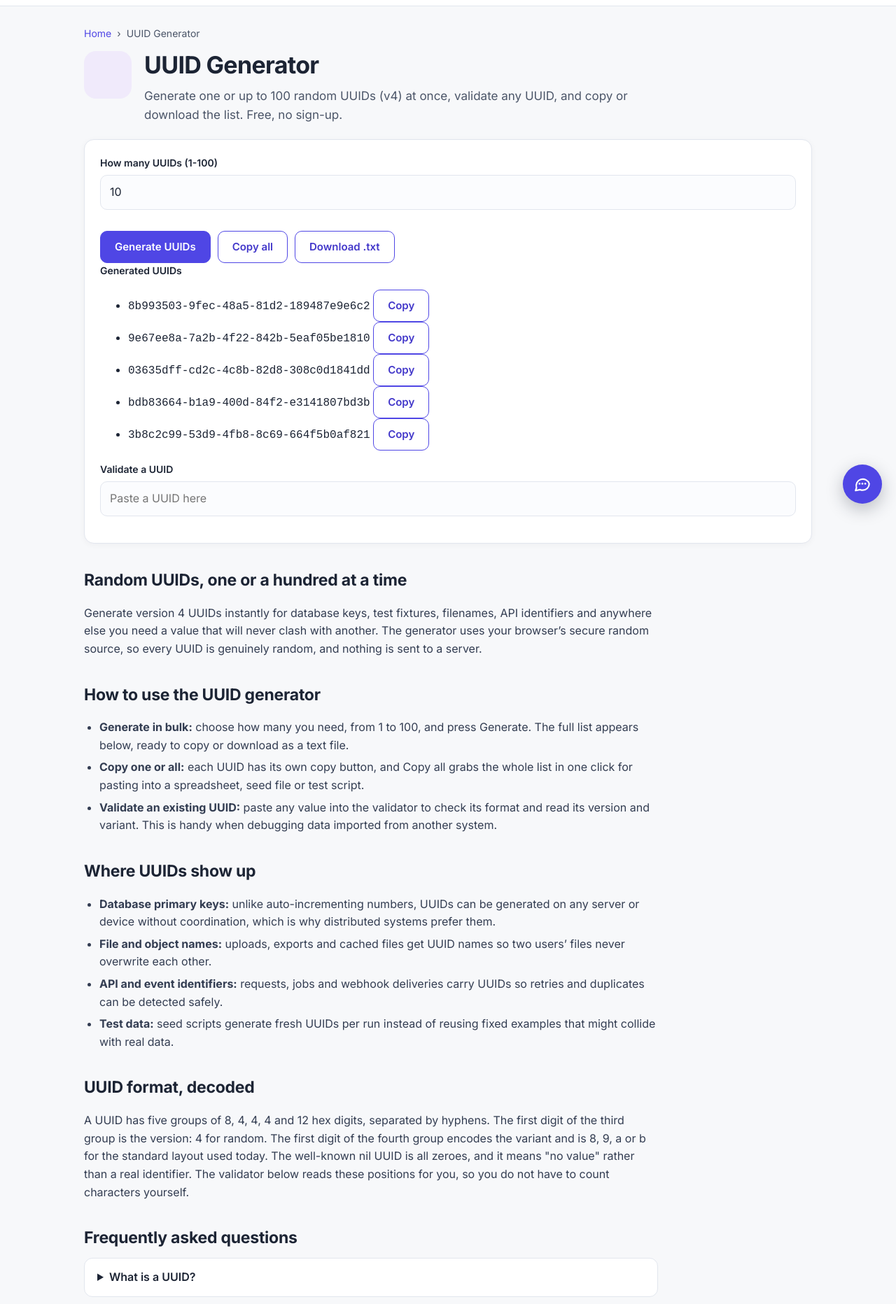
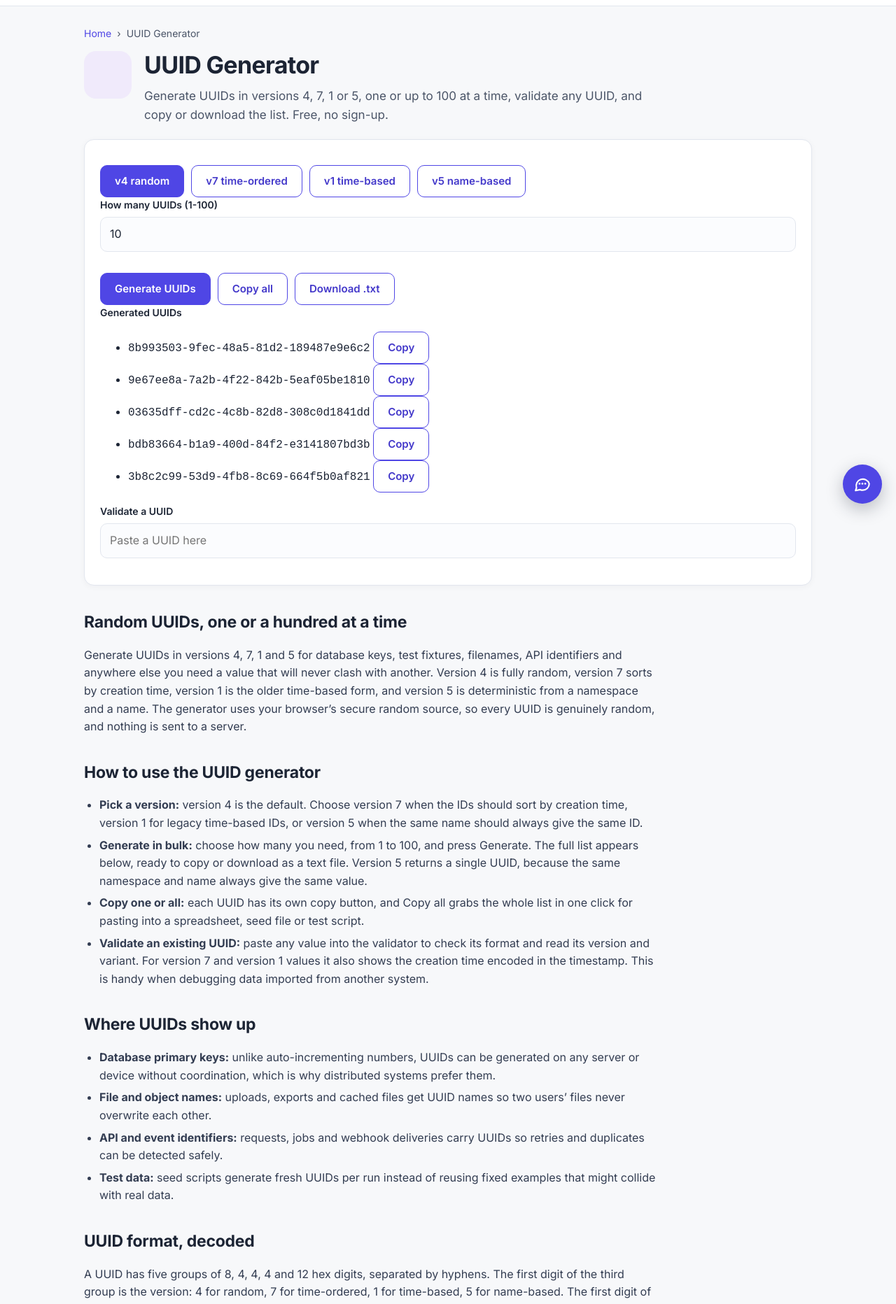
Before and after one commit to saurav73/ToolNest, a React (Vite) app: page /uuid-generator in a window 1280 px wide. Shown: the part 60-1924 px from the top of the page at 70% size. Built offline with nearby package versions, Linux system fonts and the light colour scheme.

Commit message:
UUID Generator: v4, v7, v1 and v5 versions with timestamp validator (competitor parity)

```diff
--- a/src/data/tools.js
+++ b/src/data/tools.js
@@ -343,8 +343,8 @@ export const TOOLS = [
     path: '/uuid-generator',
     name: 'UUID Generator',
     category: 'Developer Tools',
-    blurb: 'Generate one or bulk random UUIDs (v4) instantly, validate any UUID, and copy or download the list.',
-    keywords: 'uuid generator, generate uuid, random uuid, uuid validator',
+    blurb: 'Generate UUIDs in versions 4, 7, 1 or 5, one or up to 100 at a time, and validate any UUID with its version and creation time.',
+    keywords: 'uuid generator, generate uuid, random uuid, uuid validator, uuid v7 generator, uuid v5 generator',
   },
   {
     slug: 'color-picker',
--- a/src/pages/tools/UuidGenerator.jsx
+++ b/src/pages/tools/UuidGenerator.jsx
@@ -8,16 +8,20 @@ const FAQS = [
     a: 'A UUID is a 128-bit identifier written as 32 hexadecimal digits in five groups, like 550e8400-e29b-41d4-a716-446655440000. It is designed to be unique without a central registry: any system can generate one and be confident no other system generated the same value.',
   },
   {
-    q: 'What does version 4 mean?',
-    a: 'The version digit is the first digit of the third group. Version 4 means the identifier was generated from random data, which is the most common kind. Other versions encode a timestamp, a namespace and a name, or a MAC address. This generator produces version 4 UUIDs using your browser’s cryptographically secure random source.',
+    q: 'Which UUID version should I use?',
+    a: 'Version 4 is the safe default: fully random, it reveals nothing about when or where it was made. Version 7 starts with a millisecond timestamp, so values sort by creation time, which keeps database indexes compact; use it for new primary keys, logs and event IDs. Version 1 is the older time-based form and version 5 is deterministic: the same namespace and name always produce the same UUID, which is handy for stable IDs derived from URLs or keys.',
+  },
+  {
+    q: 'What is a version 5 UUID?',
+    a: 'A version 5 UUID is made by hashing a namespace UUID together with a name using SHA-1. Pick a namespace (DNS, URL, OID or X.500, or your own UUID), type a name, and the same inputs always give the same UUID. That makes it useful for stable identifiers, for example one ID per product page, while version 4 gives a fresh random value every time.',
   },
   {
     q: 'Can two UUIDs ever collide?',
-    a: 'In theory yes, in practice no. With 122 random bits, you would need to generate about a billion UUIDs per second for roughly a century before a collision became likely. For database keys, filenames, session tokens and API identifiers, version 4 UUIDs are treated as unique.',
+    a: 'In theory yes, in practice no. A version 4 UUID has 122 random bits, so you would need to generate about a billion UUIDs per second for roughly a century before a collision became likely. For database keys, filenames, session tokens and API identifiers, UUIDs are treated as unique.',
   },
   {
     q: 'How do I check whether a UUID is valid?',
-    a: 'Paste it into the validator below. It checks the 8-4-4-4-12 grouping, the hexadecimal characters, and reads the version digit and the variant bits, so you can tell at a glance whether a value is a version 4 UUID or something else entirely.',
+    a: 'Paste it into the validator below. It checks the 8-4-4-4-12 grouping, the hexadecimal characters, and reads the version digit and the variant bits, so you can tell at a glance whether a value is a version 4 UUID or something else entirely. For version 7 and version 1 values it also reads the creation time out of the timestamp.',
   },
 ];
 
@@ -25,16 +29,20 @@ const CONTENT = (
   <>
     <h2>Random UUIDs, one or a hundred at a time</h2>
     <p>
-      Generate version 4 UUIDs instantly for database keys, test fixtures,
+      Generate UUIDs in versions 4, 7, 1 and 5 for database keys, test fixtures,
       filenames, API identifiers and anywhere else you need a value that will
-      never clash with another. The generator uses your browser’s secure random
-      source, so every UUID is genuinely random, and nothing is sent to a server.
+      never clash with another. Version 4 is fully random, version 7 sorts by
+      creation time, version 1 is the older time-based form, and version 5 is
+      deterministic from a namespace and a name. The generator uses your
+      browser’s secure random source, so every UUID is genuinely random, and
+      nothing is sent to a server.
     </p>
     <h2>How to use the UUID generator</h2>
     <ul>
-      <li><strong>Generate in bulk:</strong> choose how many you need, from 1 to 100, and press Generate. The full list appears below, ready to copy or download as a text file.</li>
+      <li><strong>Pick a version:</strong> version 4 is the default. Choose version 7 when the IDs should sort by creation time, version 1 for legacy time-based IDs, or version 5 when the same name should always give the same ID.</li>
+      <li><strong>Generate in bulk:</strong> choose how many you need, from 1 to 100, and press Generate. The full list appears below, ready to copy or download as a text file. Version 5 returns a single UUID, because the same namespace and name always give the same value.</li>
       <li><strong>Copy one or all:</strong> each UUID has its own copy button, and Copy all grabs the whole list in one click for pasting into a spreadsheet, seed file or test script.</li>
-      <li><strong>Validate an existing UUID:</strong> paste any value into the validator to check its format and read its version and variant. This is handy when debugging data imported from another system.</li>
+      <li><strong>Validate an existing UUID:</strong> paste any value into the validator to check its format and read its version and variant. For version 7 and version 1 values it also shows the creation time encoded in the timestamp. This is handy when debugging data imported from another system.</li>
     </ul>
     <h2>Where UUIDs show up</h2>
     <ul>
@@ -46,15 +54,87 @@ const CONTENT = (
     <h2>UUID format, decoded</h2>
     <p>
       A UUID has five groups of 8, 4, 4, 4 and 12 hex digits, separated by
-      hyphens. The first digit of the third group is the version: 4 for random.
-      The first digit of the fourth group encodes the variant and is 8, 9, a or
-      b for the standard layout used today. The well-known nil UUID is all
-      zeroes, and it means "no value" rather than a real identifier. The
-      validator below reads these positions for you, so you do not have to count
-      characters yourself.
+      hyphens. The first digit of the third group is the version: 4 for random,
+      7 for time-ordered, 1 for time-based, 5 for name-based. The first digit of
+      the fourth group encodes the variant and is 8, 9, a or b for the standard
+      layout used today. The well-known nil UUID is all zeroes, and it means "no
+      value" rather than a real identifier. The validator below reads these
+      positions for you, so you do not have to count characters yourself.
     </p>
   </>
 );
+
+const NAMESPACES = {
+  dns: '6ba7b810-9dad-11d1-80b4-00c04fd430c8',
+  url: '6ba7b811-9dad-11d1-80b4-00c04fd430c8',
+  oid: '6ba7b812-9dad-11d1-80b4-00c04fd430c8',
+  x500: '6ba7b814-9dad-11d1-80b4-00c04fd430c8',
+};
+
+function bytesToUuid(bytes) {
+  const hex = [...bytes].map((b) => b.toString(16).padStart(2, '0')).join('');
+  return `${hex.slice(0, 8)}-${hex.slice(8, 12)}-${hex.slice(12, 16)}-${hex.slice(16, 20)}-${hex.slice(20)}`;
+}
+
+function randomBytes(n) {
+  const b = new Uint8Array(n);
+  window.crypto.getRandomValues(b);
+  return b;
+}
+
+// RFC 9562 version 7: 48-bit Unix millisecond timestamp first, then random bits,
+// so values sort by creation time. The rest is random, like version 4.
+function generateV7() {
+  const bytes = new Uint8Array(16);
+  const ms = BigInt(Date.now());
+  for (let i = 0; i < 6; i++) bytes[i] = Number((ms >> BigInt(8 * (5 - i))) & 0xffn);
+  bytes.set(randomBytes(10), 6);
+  bytes[6] = (bytes[6] & 0x0f) | 0x70;
+  bytes[8] = (bytes[8] & 0x3f) | 0x80;
+  return bytesToUuid(bytes);
+}
+
+// RFC 9562 version 1: 60-bit timestamp in 100-nanosecond units since 1582-10-15,
+// a random clock sequence and a random node with the multicast bit set, so no
+// machine address is leaked the way a real MAC address would.
+function generateV1() {
+  const ts = (BigInt(Date.now()) + 12219292800000n) * 10000n;
+  const bytes = new Uint8Array(16);
+  const timeLow = Number(ts & 0xffffffffn);
+  const timeMid = Number((ts >> 32n) & 0xffffn);
+  const timeHi = Number((ts >> 48n) & 0x0fffn);
+  bytes[0] = (timeLow >>> 24) & 0xff; bytes[1] = (timeLow >>> 16) & 0xff;
+  bytes[2] = (timeLow >>> 8) & 0xff; bytes[3] = timeLow & 0xff;
+  bytes[4] = (timeMid >>> 8) & 0xff; bytes[5] = timeMid & 0xff;
+  bytes[6] = (timeHi >>> 8) & 0x0f; bytes[7] = timeHi & 0xff;
+  bytes.set(randomBytes(8), 8);
+  bytes[6] |= 0x10;
+  bytes[8] = (bytes[8] & 0x3f) | 0x80;
+  bytes[10] |= 0x01;
+  return bytesToUuid(bytes);
+}
+
+function parseUuidBytes(value) {
+  const hex = value.replace(/-/g, '');
+  const bytes = new Uint8Array(16);
+  for (let i = 0; i < 16; i++) bytes[i] = parseInt(hex.slice(i * 2, i * 2 + 2), 16);
+  return bytes;
+}
+
+// RFC 9562 version 5: SHA-1 of the namespace UUID bytes followed by the UTF-8
+// name. Same namespace and name always give the same UUID.
+async function generateV5(namespaceUuid, name) {
+  const ns = parseUuidBytes(namespaceUuid);
+  const nameBytes = new TextEncoder().encode(name);
+  const data = new Uint8Array(16 + nameBytes.length);
+  data.set(ns, 0);
+  data.set(nameBytes, 16);
+  const hash = new Uint8Array(await window.crypto.subtle.digest('SHA-1', data));
+  const bytes = hash.slice(0, 16);
+  bytes[6] = (bytes[6] & 0x0f) | 0x50;
+  bytes[8] = (bytes[8] & 0x3f) | 0x80;
+  return bytesToUuid(bytes);
+}
 
 function randomUuid() {
   if (window.crypto && typeof window.crypto.randomUUID === 'function') return window.crypto.randomUUID();
@@ -73,23 +153,62 @@ function validateUuid(value) {
   const version = m[3][0];
   const variantDigit = m[4][0];
   const variant = ['8', '9', 'a', 'b'].includes(variantDigit) ? 'Standard (RFC 4122)' : 'Other / reserved';
-  return { valid: true, version, variant, nil: v === '00000000-0000-0000-0000-000000000000' };
+  let createdAt = null;
+  if (version === '7') {
+    // First 48 bits are a Unix millisecond timestamp.
+    const ms = parseInt(m[1] + m[2], 16);
+    if (Number.isFinite(ms)) createdAt = new Date(ms).toISOString();
+  } else if (version === '1') {
+    // 60-bit timestamp in 100-nanosecond units since 1582-10-15.
+    const bytes = parseUuidBytes(v);
+    const timeLow = (BigInt(bytes[0]) << 24n) | (BigInt(bytes[1]) << 16n) | (BigInt(bytes[2]) << 8n) | BigInt(bytes[3]);
+    const timeMid = (BigInt(bytes[4]) << 8n) | BigInt(bytes[5]);
+    const timeHi = (BigInt(bytes[6] & 0x0f) << 8n) | BigInt(bytes[7]);
+    const ts = (timeHi << 48n) | (timeMid << 32n) | timeLow;
+    const ms = Number(ts / 10000n - 12219292800000n);
+    if (Number.isFinite(ms) && ms > 0) createdAt = new Date(ms).toISOString();
+  }
+  return { valid: true, version, variant, nil: v === '00000000-0000-0000-0000-000000000000', createdAt };
 }
 
 export default function UuidGenerator() {
+  const [version, setVersion] = useState('4');
   const [count, setCount] = useState('10');
   const [uuids, setUuids] = useState([]);
   const [check, setCheck] = useState('');
+  const [namespace, setNamespace] = useState('dns');
+  const [customNamespace, setCustomNamespace] = useState('');
+  const [name, setName] = useState('www.example.com');
+  const [error, setError] = useState('');
 
   // Generate on the client only: window.crypto does not exist during prerender.
   useEffect(() => {
     setUuids(Array.from({ length: 5 }, () => randomUuid()));
   }, []);
 
-  const generate = () => {
+  const generate = async () => {
+    setError('');
+    if (version === '5') {
+      const ns = namespace === 'custom' ? customNamespace.trim() : NAMESPACES[namespace];
+      if (!validateUuid(ns || '').valid) {
+        setError('That namespace is not a valid UUID. Pick a preset, or paste a full UUID as a custom namespace.');
+        return;
+      }
+      if (!name.trim()) {
+        setError('Type a name to hash, for example a domain or a URL.');
+        return;
+      }
+      try {
+        setUuids([await generateV5(ns, name.trim())]);
+      } catch {
+        setError('Your browser did not allow the hash. Try a modern browser over HTTPS.');
+      }
+      return;
+    }
     const n = Math.max(1, Math.min(100, parseInt(count, 10) || 1));
     setCount(String(n));
-    setUuids(Array.from({ length: n }, () => randomUuid()));
+    const make = version === '7' ? generateV7 : version === '1' ? generateV1 : randomUuid;
+    setUuids(Array.from({ length: n }, () => make()));
   };
 
   const download = () => {
@@ -108,24 +227,59 @@ export default function UuidGenerator() {
     <ToolLayout
       slug="uuid-generator"
       path="/uuid-generator"
-      title="UUID Generator Online: Bulk Random UUIDs Free | ToolNest"
-      description="Generate one or bulk random UUIDs (v4) instantly, validate any UUID, and copy or download the list. Free, no sign-up."
+      title="UUID Generator: v4, v7, v1 and v5 UUIDs Online | ToolNest"
+      description="Generate UUIDs in versions 4, 7, 1 and 5, in bulk, with a validator that reads the version and creation time. Free, private, in your browser."
       h1="UUID Generator"
-      intro="Generate one or up to 100 random UUIDs (v4) at once, validate any UUID, and copy or download the list. Free, no sign-up."
+      intro="Generate UUIDs in versions 4, 7, 1 or 5, one or up to 100 at a time, validate any UUID, and copy or download the list. Free, no sign-up."
       faqs={FAQS}
       content={CONTENT}
     >
-      <div className="row">
-        <div className="field">
-          <label htmlFor="uuid-count">How many UUIDs (1-100)</label>
-          <input id="uuid-count" type="text" inputMode="numeric" value={count} onChange={(e) => setCount(e.target.value)} />
+      <div className="btn-row" role="tablist" aria-label="UUID version">
+        <button type="button" className={version === '4' ? 'btn' : 'btn secondary'} onClick={() => setVersion('4')}>v4 random</button>
+        <button type="button" className={version === '7' ? 'btn' : 'btn secondary'} onClick={() => setVersion('7')}>v7 time-ordered</button>
+        <button type="button" className={version === '1' ? 'btn' : 'btn secondary'} onClick={() => setVersion('1')}>v1 time-based</button>
+        <button type="button" className={version === '5' ? 'btn' : 'btn secondary'} onClick={() => setVersion('5')}>v5 name-based</button>
+      </div>
+      {version === '5' ? (
+        <>
+          <div className="row">
+            <div className="field">
+              <label htmlFor="uuid-namespace">Namespace</label>
+              <select id="uuid-namespace" value={namespace} onChange={(e) => setNamespace(e.target.value)}>
+                <option value="dns">DNS (6ba7b810...)</option>
+                <option value="url">URL (6ba7b811...)</option>
+                <option value="oid">OID (6ba7b812...)</option>
+                <option value="x500">X.500 (6ba7b814...)</option>
+                <option value="custom">Custom UUID</option>
+              </select>
+            </div>
+            {namespace === 'custom' && (
+              <div className="field">
+                <label htmlFor="uuid-custom-namespace">Custom namespace UUID</label>
+                <input id="uuid-custom-namespace" type="text" value={customNamespace} onChange={(e) => setCustomNamespace(e.target.value)} placeholder="xxxxxxxx-xxxx-xxxx-xxxx-xxxxxxxxxxxx" spellCheck={false} />
+              </div>
+            )}
+            <div className="field">
+              <label htmlFor="uuid-name">Name</label>
+              <input id="uuid-name" type="text" value={name} onChange={(e) => setName(e.target.value)} placeholder="www.example.com" spellCheck={false} />
+            </div>
+          </div>
+          <p className="lede">Version 5 returns one UUID: the same namespace and name always give the same value.</p>
+        </>
+      ) : (
+        <div className="row">
+          <div className="field">
+            <label htmlFor="uuid-count">How many UUIDs (1-100)</label>
+            <input id="uuid-count" type="text" inputMode="numeric" value={count} onChange={(e) => setCount(e.target.value)} />
+          </div>
         </div>
-      </div>
+      )}
       <div className="btn-row">
         <button type="button" className="btn" onClick={generate}>Generate UUIDs</button>
         <CopyButton text={uuids.join('\n')} label="Copy all" className="btn secondary" />
         <button type="button" className="btn secondary" onClick={download}>Download .txt</button>
       </div>
+      {error && <div className="message err">{error}</div>}
       <div className="field">
         <label>Generated UUIDs</label>
         <ul>
@@ -142,7 +296,7 @@ export default function UuidGenerator() {
         {verdict && !verdict.valid && <div className="message err">Not a valid UUID: it must be 32 hex digits in 8-4-4-4-12 groups separated by hyphens.</div>}
         {verdict && verdict.valid && (
           <p className="lede">
-            Valid UUID{verdict.nil ? ' (nil UUID, meaning no value)' : ` — version ${verdict.version}, variant: ${verdict.variant}`}.
+            Valid UUID{verdict.nil ? ' (nil UUID, meaning no value)' : `: version ${verdict.version}, variant: ${verdict.variant}`}{verdict.createdAt ? `, created ${verdict.createdAt}` : ''}.
           </p>
         )}
       </div>
```
